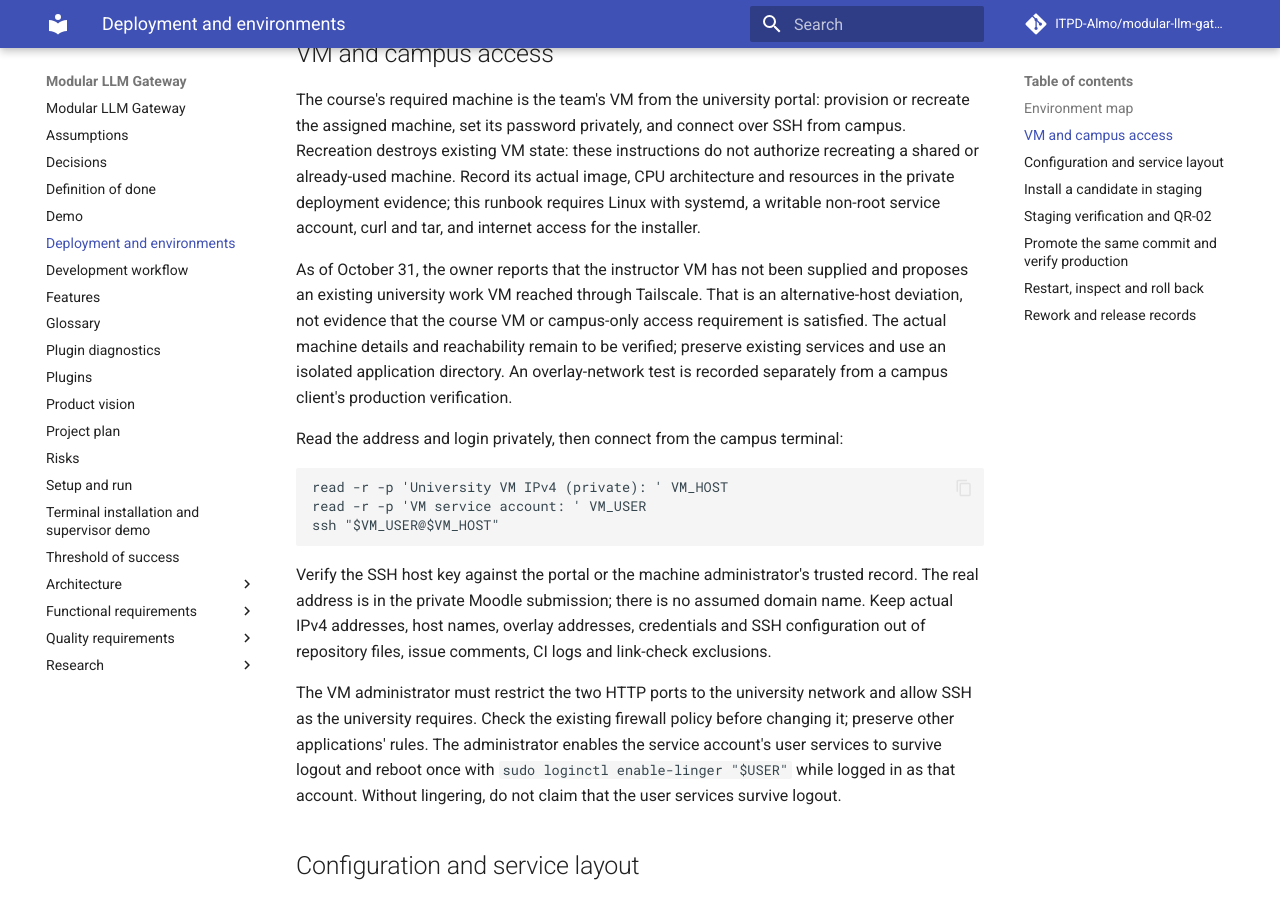
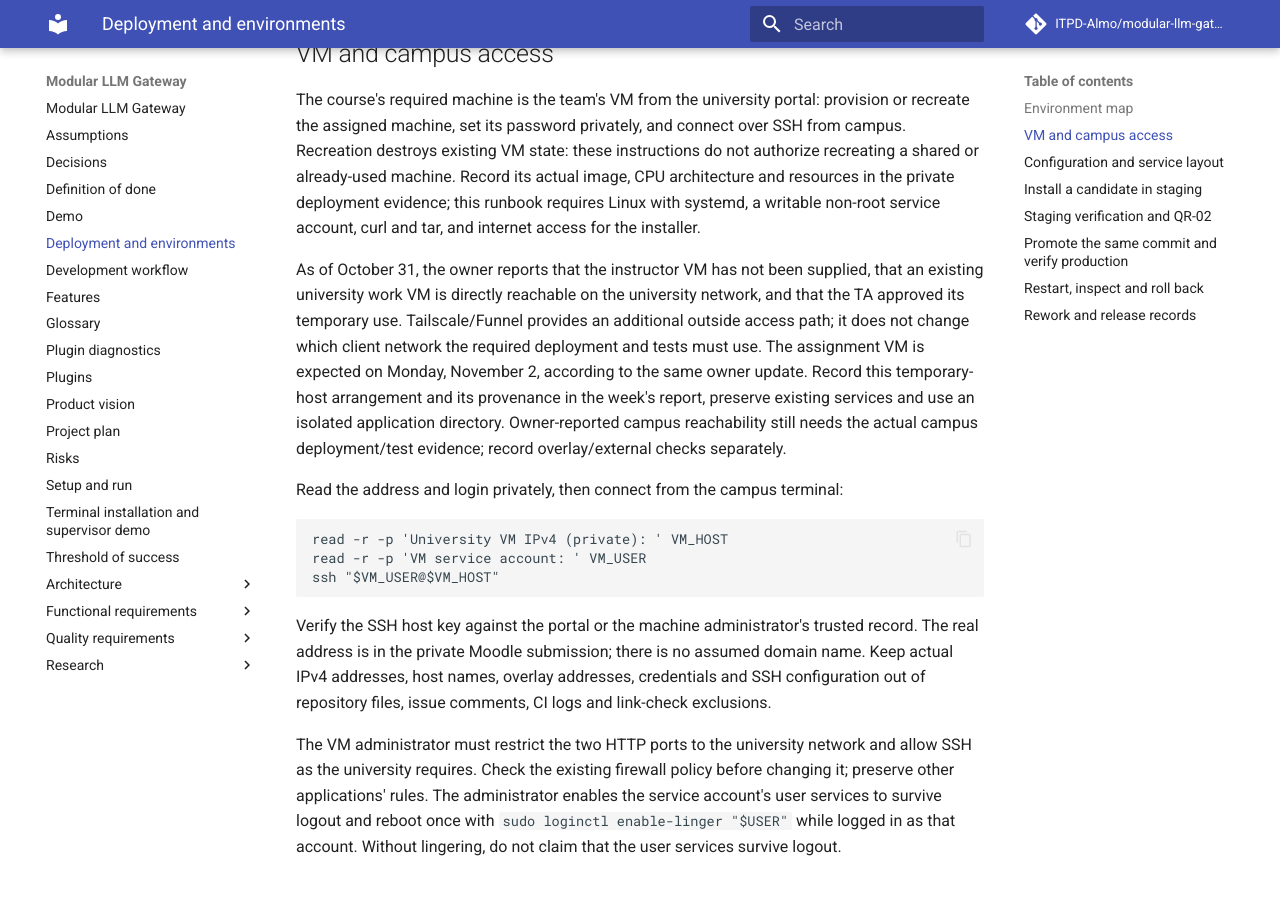
Before and after one commit to ITPD-Almo/modular-llm-gateway, an MkDocs documentation site: the page built from docs/deployment.md, in a window 1280 px wide and 900 px high, scrolled down 821 px. Built offline with MkDocs 1.6.1 and Material for MkDocs 9.7.7, drawn with Linux system fonts in a browser that asks for light colours; comment, search, counter and statistics services are not loaded.

Commit message:
Align draft report evidence and contributor workflow

```diff
--- a/docs/deployment.md
+++ b/docs/deployment.md
@@ -24,10 +24,11 @@ The course's required machine is the team's VM from the university portal: provi
 Recreation destroys existing VM state: these instructions do not authorize recreating a shared or already-used machine.
 Record its actual image, CPU architecture and resources in the private deployment evidence; this runbook requires Linux with systemd, a writable non-root service account, curl and tar, and internet access for the installer.
 
-As of October 31, the owner reports that the instructor VM has not been supplied and proposes an existing university work VM reached through Tailscale.
-That is an alternative-host deviation, not evidence that the course VM or campus-only access requirement is satisfied.
-The actual machine details and reachability remain to be verified; preserve existing services and use an isolated application directory.
-An overlay-network test is recorded separately from a campus client's production verification.
+As of October 31, the owner reports that the instructor VM has not been supplied, that an existing university work VM is directly reachable on the university network, and that the TA approved its temporary use.
+Tailscale/Funnel provides an additional outside access path; it does not change which client network the required deployment and tests must use.
+The assignment VM is expected on Monday, November 2, according to the same owner update.
+Record this temporary-host arrangement and its provenance in the week's report, preserve existing services and use an isolated application directory.
+Owner-reported campus reachability still needs the actual campus deployment/test evidence; record overlay/external checks separately.
 
 Read the address and login privately, then connect from the campus terminal:
 
```
Also changed, not shown: AGENTS.md (+3 -2 lines), docs/index.md (+1 -0 lines), reports/week-05/README.md (+2 -2 lines), reports/week-05/ai-usage.md (+4 -3 lines), reports/week-05/sprint-retrospective.md (+6 -5 lines).
